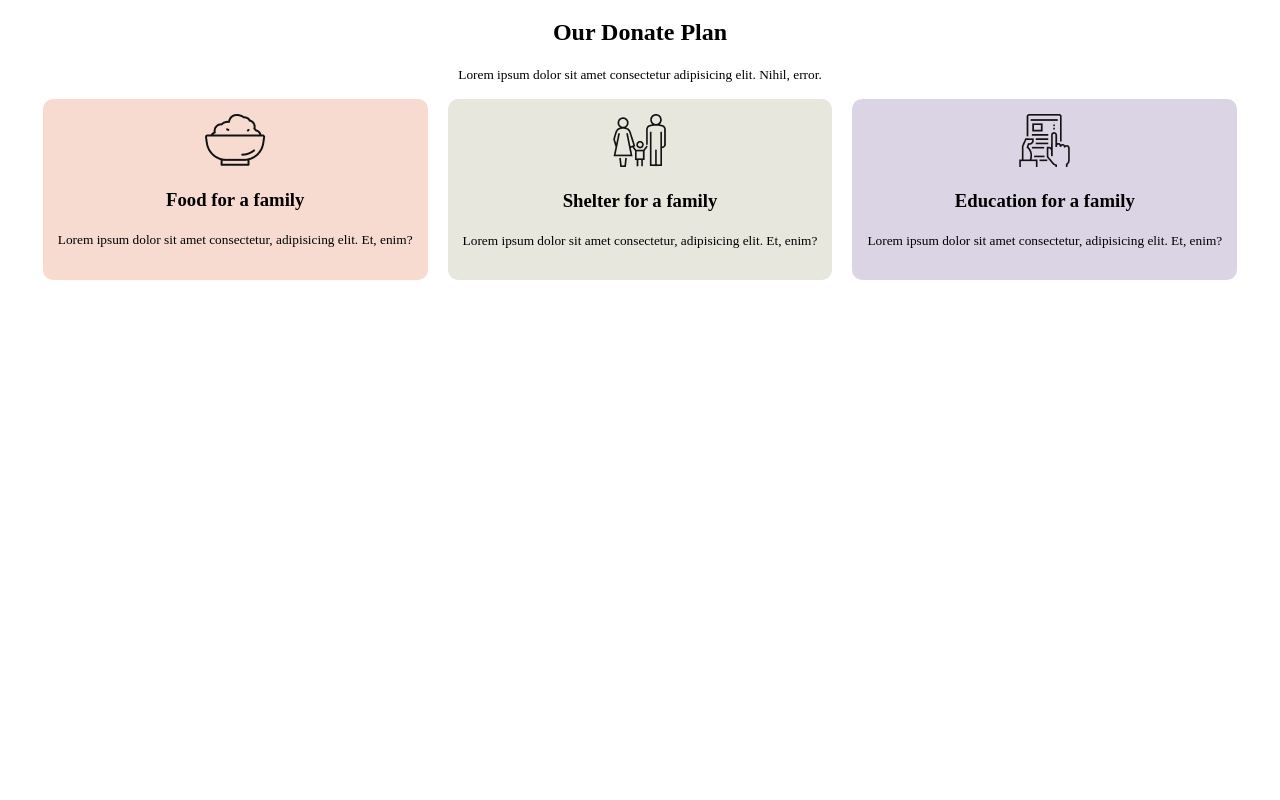
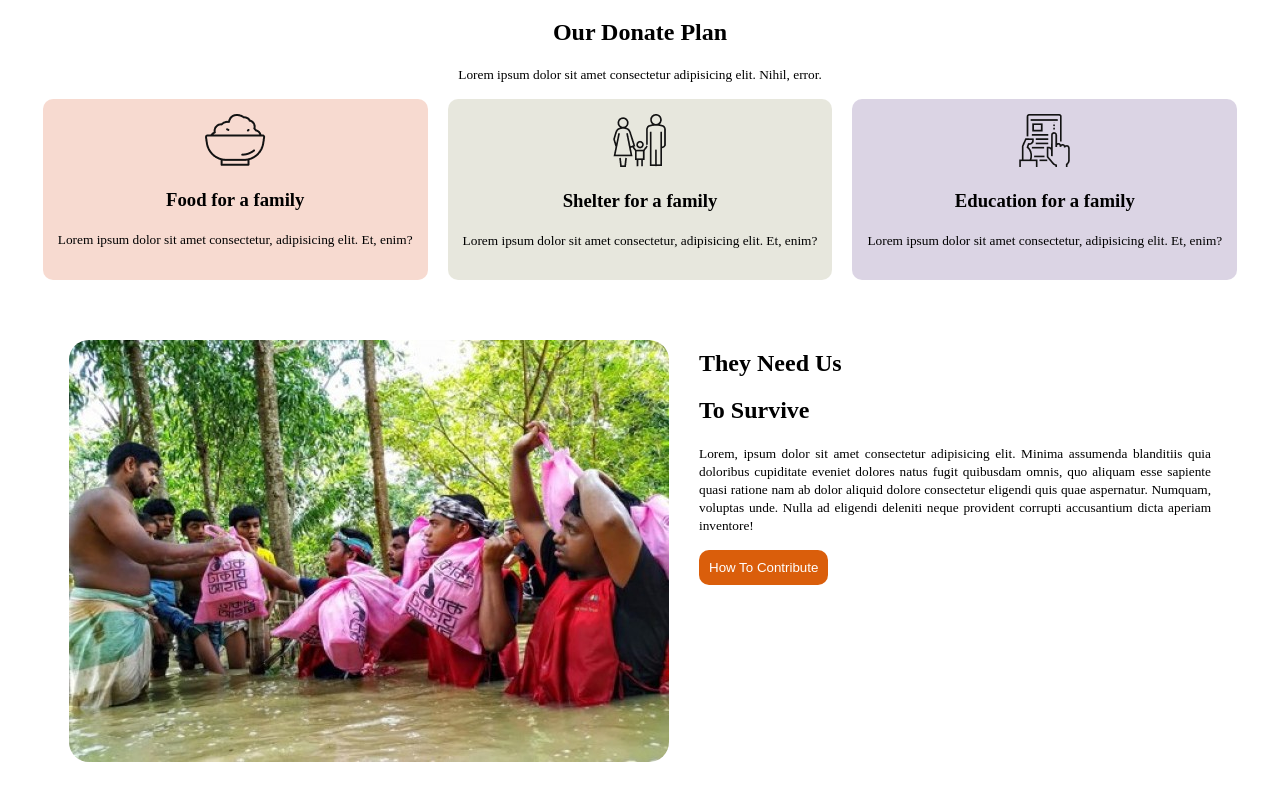
Before and after one commit to chinno0007/donate-today, a plain HTML site: page index.html in a window 1280 px wide. Shown: the part 728-1528 px from the top of the page. Before the commit the page ends 1058 px from the top, so only its background shows below. Drawn offline with Linux system fonts and the light colour scheme.

Commit message:
They Need Us Section Added

```diff
--- a/index.html
+++ b/index.html
@@ -74,6 +74,28 @@
     </section>
 
 
+    <!-- Donation System Start -->
+
+    <section class="survive-donation">
+        <div class="survive-img">
+            <img src="images/donation11.jpg" alt="">
+        </div>
+
+        <div class="survive-doc">
+            <h1>They Need Us</h1>
+            <h1>To Survive</h1>
+            <p><small>Lorem, ipsum dolor sit amet consectetur adipisicing elit. Minima assumenda blanditiis quia
+                    doloribus cupiditate eveniet dolores natus fugit quibusdam omnis, quo aliquam esse sapiente quasi
+                    ratione nam ab dolor aliquid dolore consectetur eligendi quis quae aspernatur. Numquam, voluptas
+                    unde. Nulla ad eligendi deleniti neque provident corrupti accusantium dicta aperiam
+                    inventore!</small></p>
+            <button class="Donate-Btn"><a target="_blank" href="https://www.linkedin.com/in/mdmehedi968/">How To
+                    Contribute</a></button>
+
+        </div>
+    </section>
+
+    <!-- Your Donation Start -->
 </body>
 
 </html>
--- a/style.css
+++ b/style.css
@@ -115,3 +115,29 @@ body {
     margin-left: 10px;
 
 }
+
+/* Donation System Start */
+
+.survive-donation {
+    display: flex;
+    justify-content: center;
+    margin-bottom: 100px;
+
+}
+
+.survive-img img {
+    margin: 10px auto 20px;
+    display: block;
+    border-radius: 20px;
+
+
+}
+
+.survive-doc {
+    width: 40%;
+    margin-left: 30px;
+    justify-content: center;
+    text-align: justify;
+}
+
+/* Your Donation Start */
```
